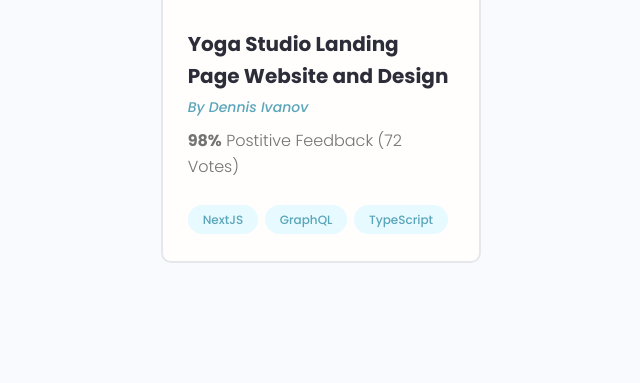
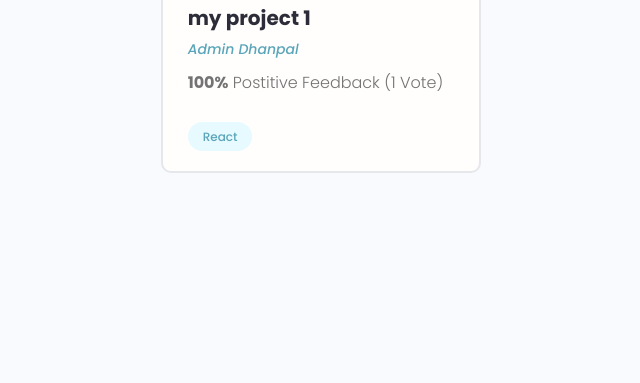
Before and after one commit to dhanpalsinghrajpurohit/devsearch, a Django app: page /users/profile/56ba7b20-1edb-4a6a-aa9d-6fe142777e73/ in a window 1280 px wide. Shown: the part 1221-1604 px from the top of the page, without its empty margins (336-976 px from the left). After the commit the page ends 1394 px from the top, so only its background shows below. Run offline with Django 4.2, Linux system fonts and the light colour scheme; data comes from the database, SQL or seed files in the repository; both versions use the stored data as it was after the commit; parts of the project's set-up code (start-up, migrations or seed data) failed here and were passed over; some libraries are stand-ins or nearby versions.

Commit message:
update 04-01

```diff
--- a/users/apps.py
+++ b/users/apps.py
@@ -4,3 +4,6 @@ from django.apps import AppConfig
 class UsersConfig(AppConfig):
     default_auto_field = 'django.db.models.BigAutoField'
     name = 'users'
+
+    def ready(self):
+        import users.signals
--- a/users/models.py
+++ b/users/models.py
@@ -2,6 +2,8 @@ import uuid
 
 from django.db import models
 from django.contrib.auth.models import User
+from django.db.models.signals import post_save,post_delete
+from django.dispatch import receiver
 # Create your models here.
 
 
@@ -13,7 +15,6 @@ class Profile(models.Model):
     location = models.CharField(max_length=200, blank=True, null=True)
     short_intro = models.CharField(max_length=200, blank=True, null=True)
     bio = models.TextField(blank=True,null=True)
-
     profile_image = models.ImageField(null=True,blank=True,upload_to='profiles/',default='profiles/user-default.png')
     social_github = models.CharField(max_length=200, blank=True, null=True)
     social_stackoverflow = models.CharField(max_length=200, blank=True, null=True)
--- a/users/templates/users/user-profile.html
+++ b/users/templates/users/user-profile.html
@@ -74,87 +74,30 @@
           <div class="devInfo">
             <h3 class="devInfo__title">Projects</h3>
             <div class="grid grid--two">
-
+              {% for project in profile.project_set.all %}
               <div class="column">
                 <div class="card project">
-                  <a href="single-project.html" class="project">
-                    <img class="project__thumbnail" src="images/project-b.png" alt="project thumbnail" />
+                  <a href="{% url 'project' project.id %}" class="project">
+                    <img class="project__thumbnail" src="{{project.featured_image.url}}" alt="project thumbnail" />
                     <div class="card__body">
-                      <h3 class="project__title">DevSearch UI Design</h3>
-                      <p><a class="project__author" href="profile.html">By Shahriar P. Shuvo</a></p>
+                      <h3 class="project__title">{{project.title}}</h3>
+                      <p><a class="project__author" href="{% url 'user-profile' project.owner.id %}">{{project.owner}}</a></p>
                       <p class="project--rating">
-                        <span style="font-weight: bold;">92%</span> Postitive
-                        Feedback (62 Votes)
+                        <span style="font-weight: bold;">{{project.vote_ratio}}%</span> Postitive
+                        Feedback ({{project.vote_total}} Vote{{project.vote_total|pluralize:"s"}})
                       </p>
                       <div class="project__tags">
+                        {% for tag in project.tags.all %}
                         <span class="tag tag--pill tag--main">
-                          <small>NextJS</small>
+                          <small>{{tag}}</small>
                         </span>
-                        <span class="tag tag--pill tag--main">
-                          <small>GraphQL</small>
-                        </span>
-                        <span class="tag tag--pill tag--main">
-                          <small>TypeScript</small>
-                        </span>
+                        {% endfor %}
                       </div>
                     </div>
                   </a>
                 </div>
               </div>
-
-              <div class="column">
-                <div class="card project">
-                  <a href="single-project.html" class="project">
-                    <img class="project__thumbnail" src="images/project-c.png" alt="project thumbnail" />
-                    <div class="card__body">
-                      <h3 class="project__title">Another Landing Page</h3>
-                      <p><a class="project__author" href="profile.html">By Dennis Ivanov</a></p>
-                      <p class="project--rating">
-                        <span style="font-weight: bold;">36%</span> Postitive
-                        Feedback (18 Votes)
-                      </p>
-                      <div class="project__tags">
-                        <span class="tag tag--pill tag--main">
-                          <small>NextJS</small>
-                        </span>
-                        <span class="tag tag--pill tag--main">
-                          <small>GraphQL</small>
-                        </span>
-                        <span class="tag tag--pill tag--main">
-                          <small>TypeScript</small>
-                        </span>
-                      </div>
-                    </div>
-                  </a>
-                </div>
-              </div>
-
-              <div class="column">
-                <div class="card project">
-                  <a href="single-project.html" class="project">
-                    <img class="project__thumbnail" src="images/project-a.png" alt="project thumbnail" />
-                    <div class="card__body">
-                      <h3 class="project__title">Yoga Studio Landing Page Website and Design</h3>
-                      <p><a class="project__author" href="profile.html">By Dennis Ivanov</a></p>
-                      <p class="project--rating">
-                        <span style="font-weight: bold;">98%</span> Postitive
-                        Feedback (72 Votes)
-                      </p>
-                      <div class="project__tags">
-                        <span class="tag tag--pill tag--main">
-                          <small>NextJS</small>
-                        </span>
-                        <span class="tag tag--pill tag--main">
-                          <small>GraphQL</small>
-                        </span>
-                        <span class="tag tag--pill tag--main">
-                          <small>TypeScript</small>
-                        </span>
-                      </div>
-                    </div>
-                  </a>
-                </div>
-              </div>
+              {% endfor %}
 
             </div>
           </div>
```
Also changed, not shown: users/signals.py (added, +26 -0 lines), README.md, db.sqlite3.
